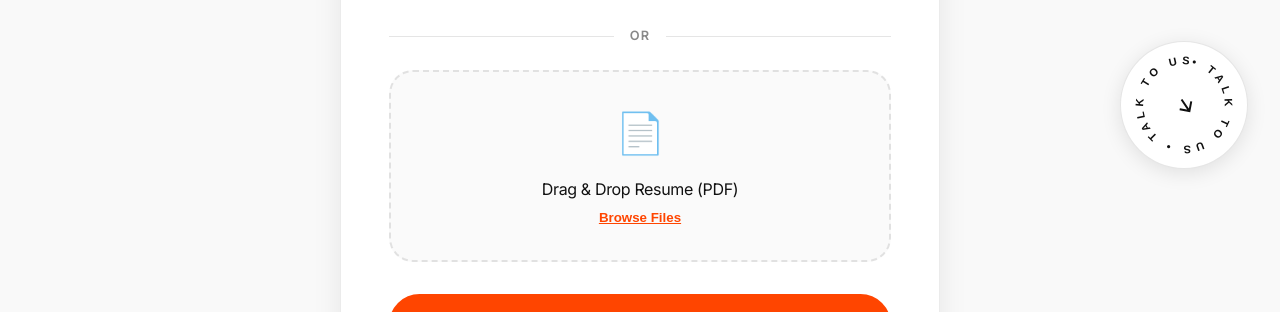
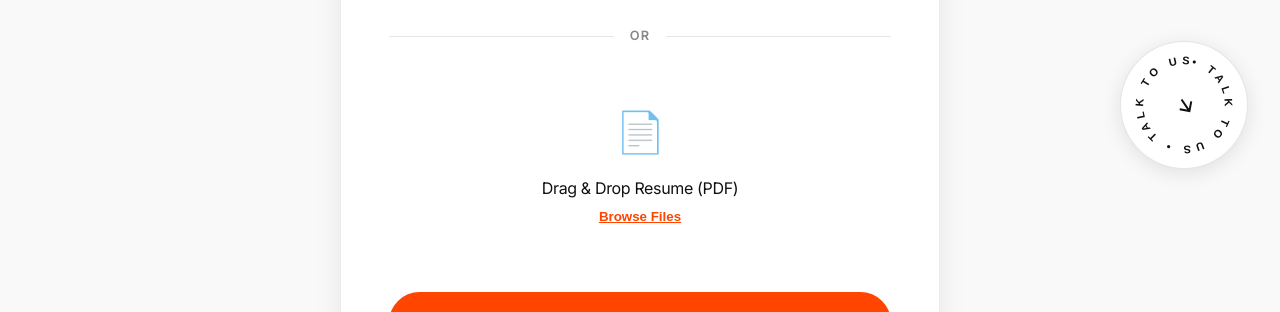
Before and after one commit to KarthikGuduru/brain-puddle-labs-main, a React (Vite) app: page /ai-score in a window 1280 px wide. Shown: the part 599-911 px from the top of the page. Built offline with nearby package versions, Linux system fonts and the light colour scheme; a web font is replaced by a local one.

Commit message:
feat: added functional resume pdf dropzone and fixed subtitles

```diff
--- a/src/pages/AiScorePage.tsx
+++ b/src/pages/AiScorePage.tsx
@@ -8,6 +8,8 @@ import PokemonCard from '../components/ai-score/PokemonCard';
 const AiScorePage: React.FC<{ onContactOpen?: () => void }> = ({ onContactOpen }) => {
     const [step, setStep] = useState<'input' | 'analyzing' | 'results'>('input');
     const [inputUrl, setInputUrl] = useState('');
+    const [resumeFile, setResumeFile] = useState<File | null>(null);
+    const [isDragging, setIsDragging] = useState(false);
     const [imagePreview, setImagePreview] = useState<string | null>(null);
     const [analysisText, setAnalysisText] = useState('Booting up quantum analysis core...');
     const [analysisData, setAnalysisData] = useState<any>(null);
@@ -44,16 +46,27 @@ const AiScorePage: React.FC<{ onContactOpen?: () => void }> = ({ onContactOpen }
 
     const handleScan = async (e: React.FormEvent) => {
         e.preventDefault();
+
+        if (!inputUrl && !resumeFile) {
+            alert('Please provide either a LinkedIn URL or upload a Resume.');
+            return;
+        }
+
         setStep('analyzing');
         setAnalysisText('Booting up quantum analysis core...');
 
         try {
             // 1. Fetch analysis
             setTimeout(() => setAnalysisText('Cross-referencing AI capabilities...'), 1000);
+
+            // If we have a resume file, we'd normally parse it. Since we only have a text API,
+            // we will send the filename + a note to simulate it for now unless we add pdf parsing.
+            const payload = { input: inputUrl || `Resume Uploaded: ${resumeFile?.name || 'User Resume'}` };
+
             const response = await fetch('/api/analyze', {
                 method: 'POST',
                 headers: { 'Content-Type': 'application/json' },
-                body: JSON.stringify({ input: inputUrl })
+                body: JSON.stringify(payload)
             });
 
             if (!response.ok) throw new Error('Analysis failed');
@@ -140,7 +153,7 @@ const AiScorePage: React.FC<{ onContactOpen?: () => void }> = ({ onContactOpen }
                                             placeholder="https://linkedin.com/in/yourprofile"
                                             value={inputUrl}
                                             onChange={(e) => setInputUrl(e.target.value)}
-                                            required
+                                            style={{ opacity: resumeFile ? 0.5 : 1, pointerEvents: resumeFile ? 'none' : 'auto' }}
                                         />
                                     </div>
                                     <div className="input-group" style={{ marginTop: '1rem' }}>
@@ -155,15 +168,52 @@ const AiScorePage: React.FC<{ onContactOpen?: () => void }> = ({ onContactOpen }
                                         {imagePreview && (
                                             <div style={{ marginTop: '0.5rem', display: 'flex', alignItems: 'center', gap: '10px' }}>
                                                 <img src={imagePreview} alt="Preview" style={{ width: '40px', height: '40px', borderRadius: '50%', objectFit: 'cover' }} />
-                                                <span style={{ fontSize: '0.8rem', color: 'var(--text-secondary)' }}>Ready for Ghibli transformation</span>
+                                                <span style={{ fontSize: '0.8rem', color: 'var(--text-secondary)' }}>Ready for gamified transformation</span>
                                             </div>
                                         )}
                                     </div>
                                     <div className="divider" style={{ margin: '1.5rem 0' }}><span>OR</span></div>
-                                    <div className="upload-zone">
-                                        <div className="upload-icon">📄</div>
-                                        <p>Drag & Drop Resume (PDF)</p>
-                                        <button type="button" className="mock-upload-btn">Browse Files</button>
+
+                                    <div
+                                        className={`upload-zone ${isDragging ? 'dragging' : ''} ${resumeFile ? 'has-file' : ''}`}
+                                        onDragOver={(e) => { e.preventDefault(); setIsDragging(true); }}
+                                        onDragLeave={() => setIsDragging(false)}
+                                        onDrop={(e) => {
+                                            e.preventDefault();
+                                            setIsDragging(false);
+                                            const file = e.dataTransfer.files?.[0];
+                                            if (file && file.type === 'application/pdf') setResumeFile(file);
+                                        }}
+                                        style={{
+                                            border: isDragging ? '2px dashed var(--accent-color)' : '1px dashed rgba(255,255,255,0.2)',
+                                            background: isDragging ? 'rgba(255,255,255,0.05)' : 'transparent',
+                                            transition: 'all 0.3s ease'
+                                        }}
+                                    >
+                                        <div className="upload-icon">{resumeFile ? '✅' : '📄'}</div>
+                                        <p>{resumeFile ? resumeFile.name : 'Drag & Drop Resume (PDF)'}</p>
+                                        {!resumeFile && (
+                                            <>
+                                                <button type="button" className="mock-upload-btn" onClick={() => document.getElementById('resume-upload')?.click()}>
+                                                    Browse Files
+                                                </button>
+                                                <input
+                                                    type="file"
+                                                    id="resume-upload"
+                                                    accept=".pdf,application/pdf"
+                                                    style={{ display: 'none' }}
+                                                    onChange={(e) => {
+                                                        const file = e.target.files?.[0];
+                                                        if (file) setResumeFile(file);
+                                                    }}
+                                                />
+                                            </>
+                                        )}
+                                        {resumeFile && (
+                                            <button type="button" onClick={() => setResumeFile(null)} style={{ background: 'none', border: 'none', color: '#ff4d4d', cursor: 'pointer', fontSize: '0.85rem', marginTop: '10px' }}>
+                                                Remove File
+                                            </button>
+                                        )}
                                     </div>
 
                                     <button type="submit" className="btn-primary scan-btn">
```
